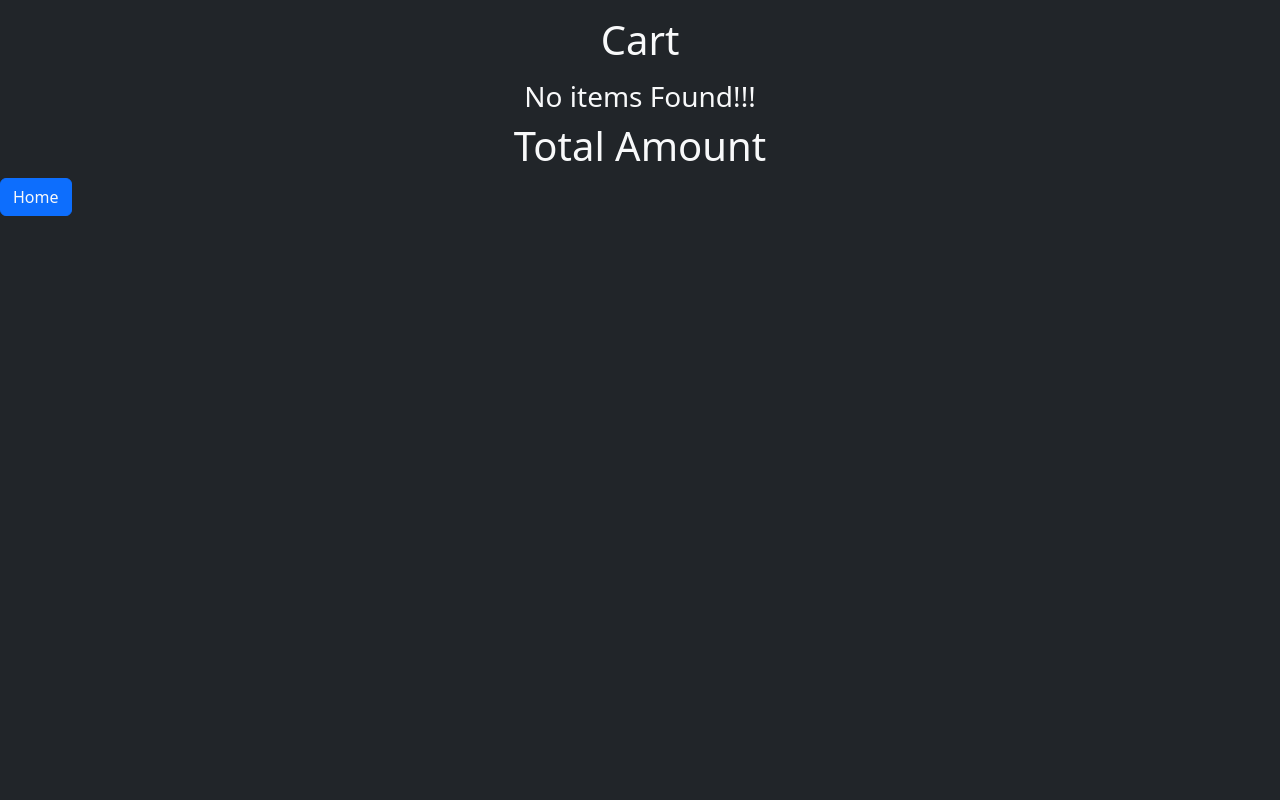
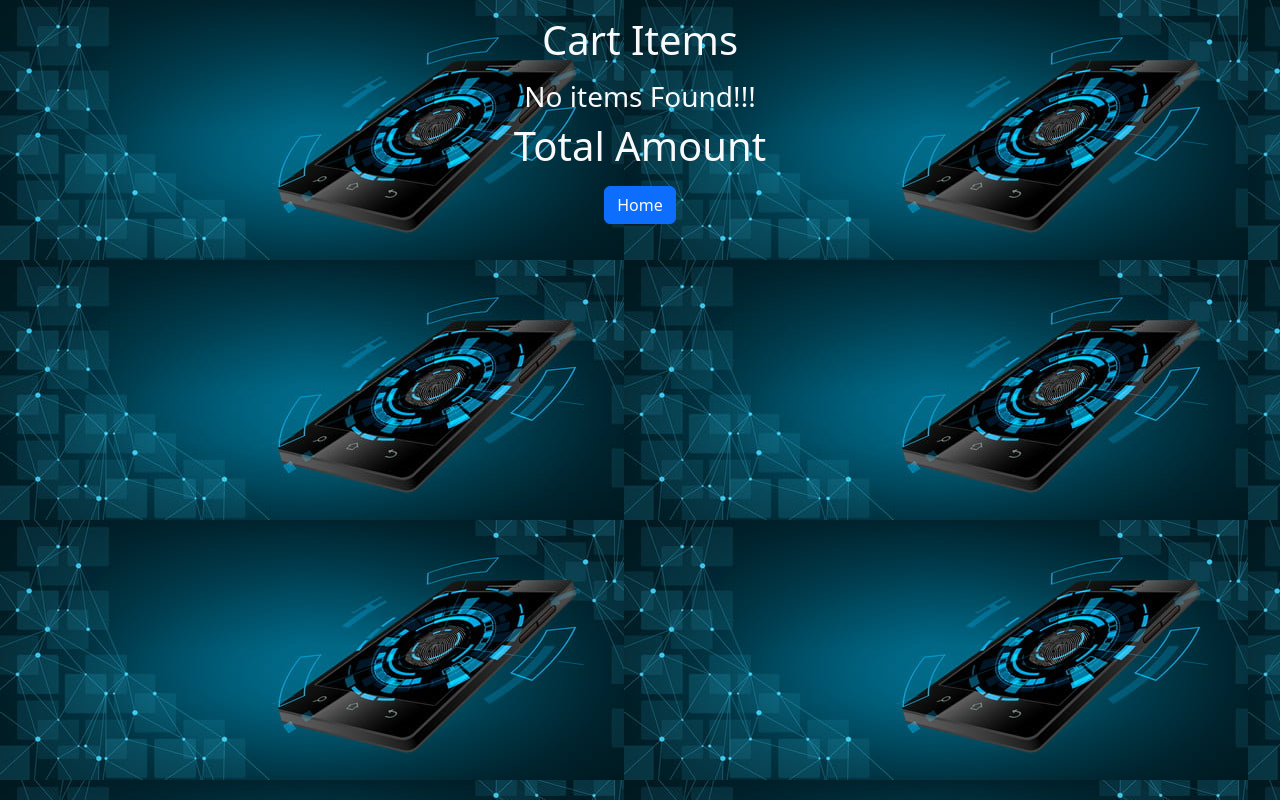
Before and after one commit to Alizamankhan786/My-Phone-App, a plain HTML site: page cart.html in a window 1280 px wide. Drawn offline with nearby package versions, Linux system fonts and the light colour scheme.

Commit message:
index file modified

```diff
--- a/cart.html
+++ b/cart.html
@@ -6,9 +6,10 @@
     <title>My Phone App</title>
     <link href="https://cdn.jsdelivr.net/npm/bootstrap@5.3.3/dist/css/bootstrap.min.css" rel="stylesheet" integrity="sha384-QWTKZyjpPEjISv5WaRU9OFeRpok6YctnYmDr5pNlyT2bRjXh0JMhjY6hW+ALEwIH" crossorigin="anonymous">
   </head>
-  <body class="bg-dark">
+  <body background="./mobile image.jpg">
 
-    <h1 class="text-center text-light mt-3">Cart</h1>
+    <h1 class="text-center text-light mt-3">Cart Items</h1>
+
 
     <div class=" mt-3 container">
     </div>
@@ -18,7 +19,7 @@
     <h1 class="text-center text-light" id="totalamount">Total Amount</h1>
 
 
-    <div>
+    <div class="text-center mt-3">
       <button class=" btn btn-primary text-center text-light" onclick="gotohome()">Home</button>
     </div>
 
```
Also changed, not shown: index.html (+1 -1 lines), mobile image.jpg (added).
